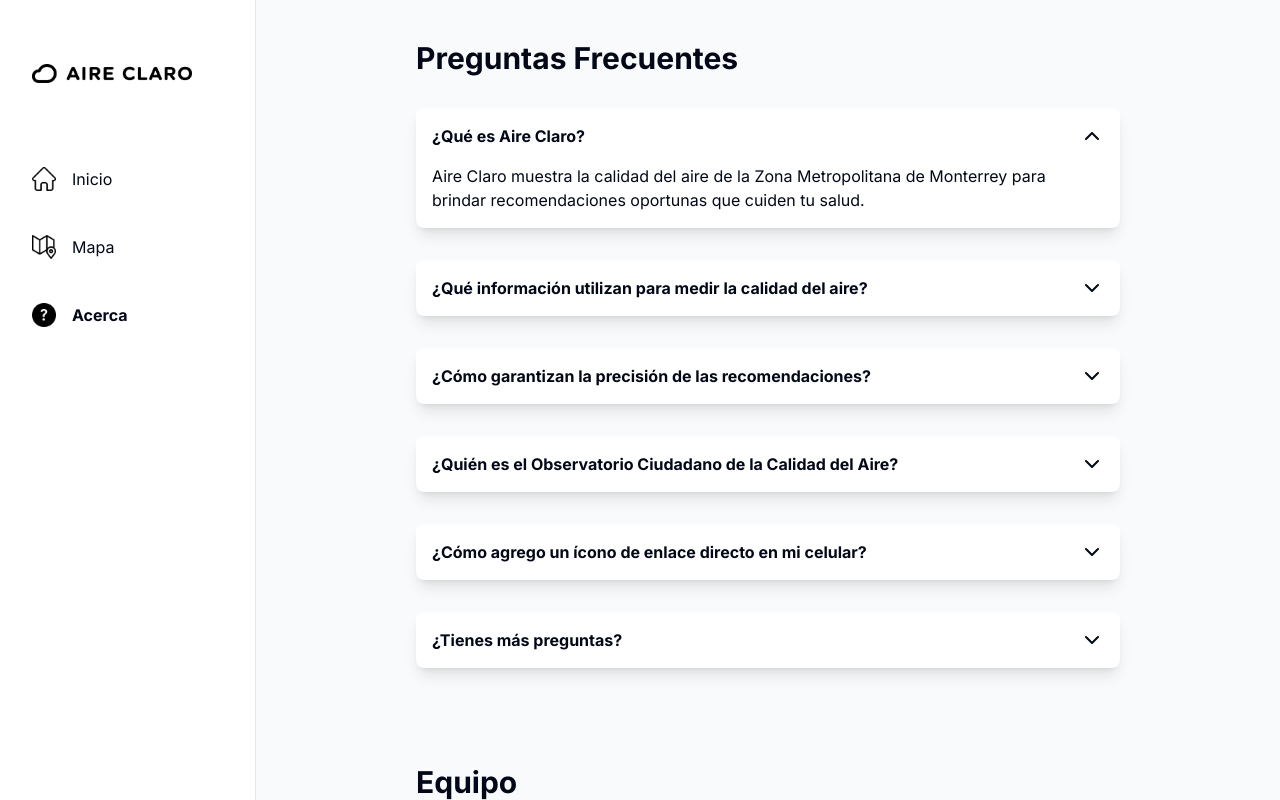
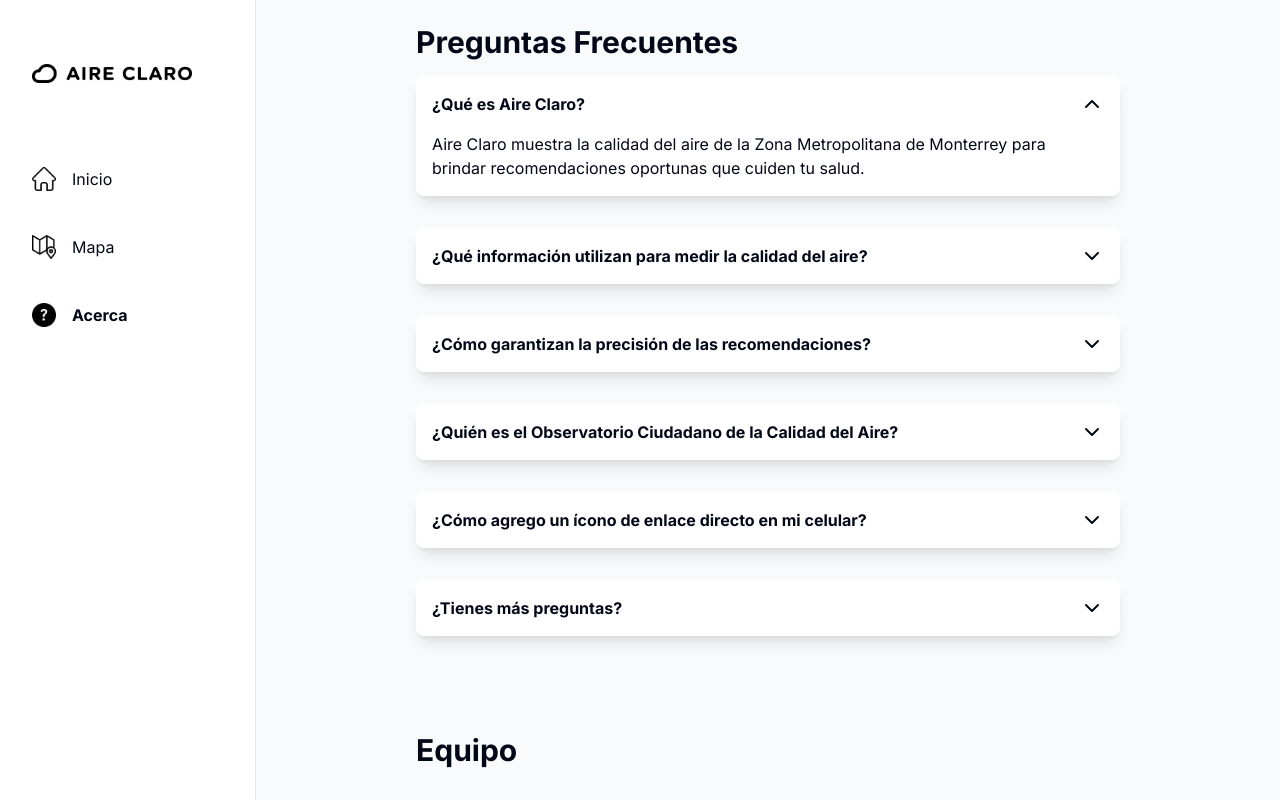
Before and after one commit to edgargutgzz/aireclaro, a Next.js app: page /acerca in a window 1280 px wide. Built offline with nearby package versions, Linux system fonts and the light colour scheme.

Commit message:
refactor: Simplify Acerca page header markup

```diff
--- a/app/acerca/page.tsx
+++ b/app/acerca/page.tsx
@@ -8,9 +8,7 @@ export default function Acerca() {
       {/* Preguntas Frecuentes */}
       <div className="flex flex-col">
         {/* Header */}
-        <h1 className="py-4 text-2xl font-bold lg:text-3xl">
-          Preguntas Frecuentes
-        </h1>
+        <h1 className="text-2xl font-bold lg:text-3xl">Preguntas Frecuentes</h1>
         {/* Questions */}
         <Questions />
       </div>
--- a/components/acerca/questions.tsx
+++ b/components/acerca/questions.tsx
@@ -2,11 +2,6 @@
 
 import React, { useState } from "react";
 import { ChevronDown, ChevronUp } from "lucide-react";
-
-interface Question {
-  question: string;
-  answer: JSX.Element;
-}
 
 export default function Questions() {
   const questions = [
```
